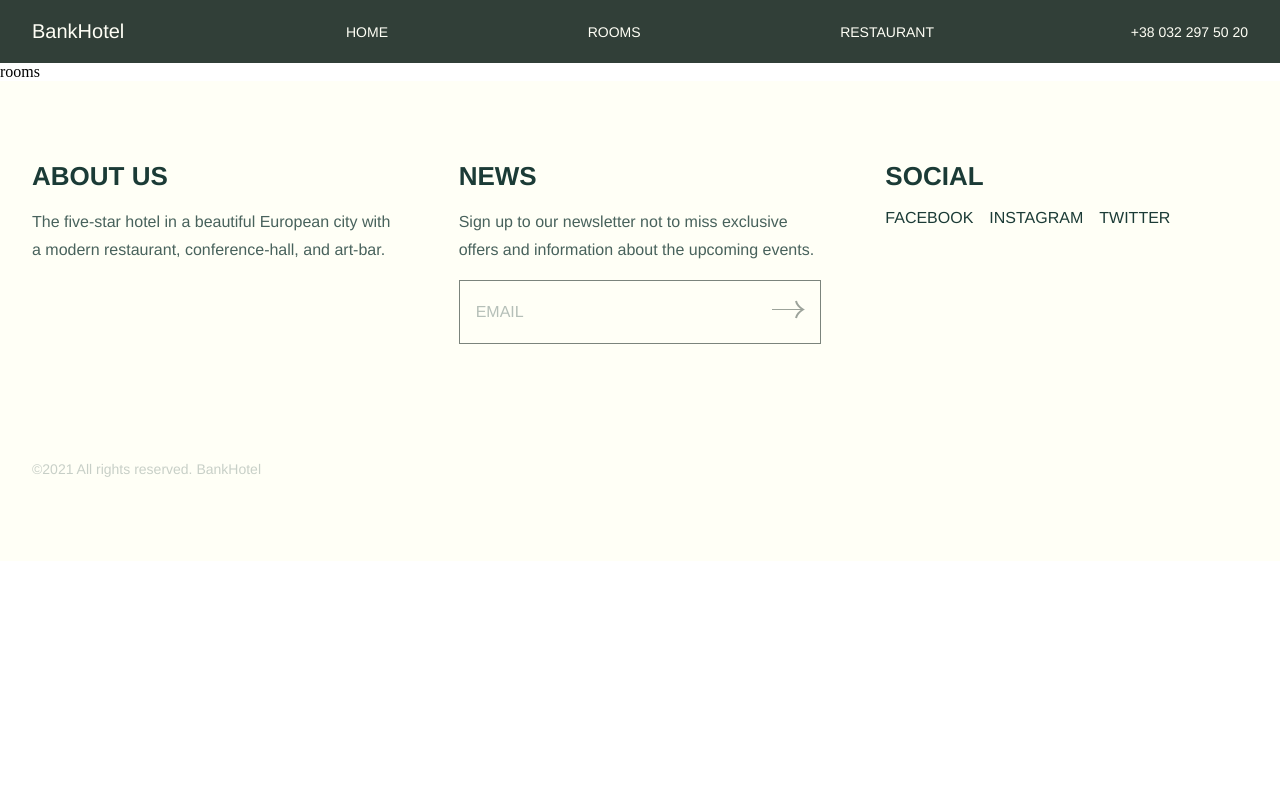
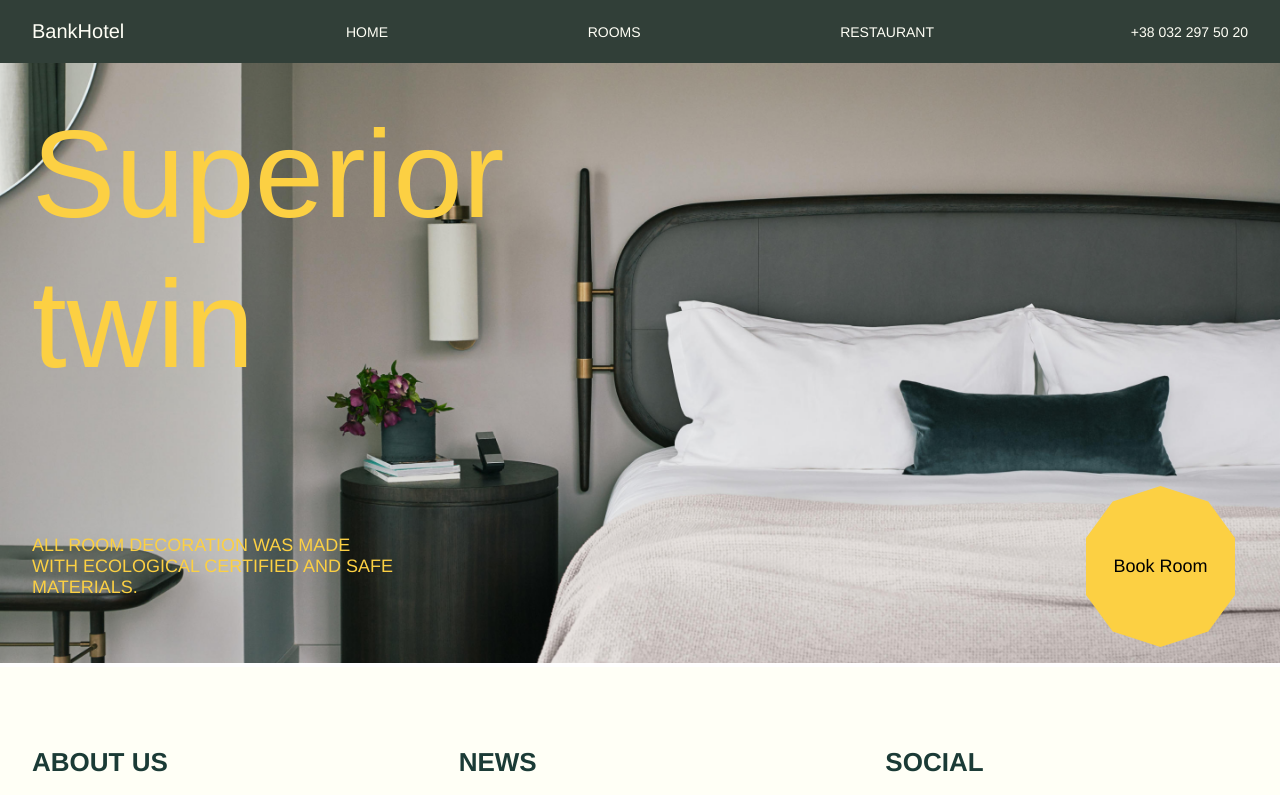
Before and after one commit to Temitayo-spec/Bank-Hotel, a Next.js app: page /rooms in a window 1280 px wide. Shown: the top 795 px of the page. Built offline with nearby package versions, Linux system fonts and the light colour scheme; a web font is replaced by a local one.

Commit message:
feat: added banner component for room page

```diff
--- /dev/null
+++ b/components/UI/RoomsPage/Banner.tsx
@@ -0,0 +1,138 @@
+import styled from 'styled-components';
+import Image from 'next/image';
+import big_banner from '@/public/images/rooms/big_banner.png';
+import yellow_polygon from '@/public/svgs/yellow_polygon.svg';
+
+const Banner = () => {
+  return (
+    <Wrapper>
+      <Inner>
+        <Image src={big_banner} alt="big_banner" />
+        <TextContent>
+          <h1>
+            Superior <span>twin</span>
+          </h1>
+          <Flex>
+            <p>
+              All room decoration was made with ecological certified and safe
+              materials.
+            </p>
+            <BookRoomBtn type="button">
+              <Image src={yellow_polygon} alt="yellow_polygon" />
+              <span>Book Room</span>
+            </BookRoomBtn>
+          </Flex>
+        </TextContent>
+      </Inner>
+    </Wrapper>
+  );
+};
+
+export default Banner;
+
+const Wrapper = styled.div`
+  width: 100%;
+  height: 100%;
+`;
+
+const Inner = styled.div`
+  position: relative;
+  img {
+    width: 100%;
+    height: 100%;
+    object-fit: cover;
+  }
+`;
+
+const TextContent = styled.div`
+  position: absolute;
+  top: 20px;
+  left: 50%;
+  transform: translate(-50%);
+  width: 95%;
+  margin: 1em auto;
+
+  h1 {
+    color: var(--text-color-secondary, #fcd043);
+    font-family: var(--font-secondary);
+    font-size: 7.8125rem;
+    font-weight: var(--font-weight-normal);
+    line-height: 9.375rem;
+    display: flex;
+    flex-direction: column;
+  }
+`;
+
+const Flex = styled.div`
+  display: flex;
+  align-items: center;
+  justify-content: space-between;
+  margin-top: 5em;
+
+  p {
+    color: var(--text-color-secondary, #fcd043);
+    font-size: 1.125rem;
+    font-family: var(--font-primary);
+    font-weight: var(--font-weight-normal);
+    text-transform: uppercase;
+    width: 30%;
+  }
+
+  @media (min-width: 200px) and (max-width: 767px) {
+    grid-template-columns: 1fr;
+    h1 {
+      font-size: 3rem;
+      line-height: 3.75rem;
+    }
+
+    p {
+      font-size: 0.75rem;
+      margin-top: 1.5em;
+      width: 60%;
+    }
+  }
+`;
+
+const BookRoomBtn = styled.button`
+  display: flex;
+  justify-content: center;
+  align-items: center;
+  padding: 0.5em 1em;
+  background: transparent;
+  border: none;
+  outline: none;
+  width: 10.9375rem;
+  height: 10.9375rem;
+
+  span {
+    font-size: 1.125rem;
+    font-family: var(--font-primary);
+    position: absolute;
+  }
+
+  @media (min-width: 200px) and (max-width: 767px) {
+    bottom: 1em;
+    right: 1em;
+    width: 7rem;
+    height: 7rem;
+    img {
+      width: 100%;
+      height: 100%;
+    }
+
+    span {
+      font-size: 0.75rem;
+    }
+  }
+
+  @media (min-width: 768px) and (max-width: 1024px) {
+    bottom: 1em;
+    img {
+      width: 70%;
+    }
+
+    span {
+      font-size: 1rem;
+    }
+  }
+`;
--- a/components/UI/index.ts
+++ b/components/UI/index.ts
@@ -6,4 +6,5 @@ export { default as Rooms } from './LandingPage/Rooms';
 export { default as OurFacilities } from './LandingPage/OurFacilities';
 export { default as BestApartment } from './LandingPage/BestApartment';
 export { default as OurGallery } from './LandingPage/OurGallery';
-export {default as ContactUs} from './LandingPage/ContactUs';
+export { default as ContactUs } from './LandingPage/ContactUs';
+export { default as RoomBanner } from './RoomsPage/Banner';
--- a/pages/rooms.tsx
+++ b/pages/rooms.tsx
@@ -1,8 +1,12 @@
+import { RoomBanner } from '@/components/UI';
+import styled from 'styled-components';
 
 const rooms = () => {
   return (
-    <div>rooms</div>
-  )
-}
+    <div>
+      <RoomBanner />
+    </div>
+  );
+};
 
-export default rooms
+export default rooms;
```
Also changed, not shown: public/images/rooms/big_banner.png (added).
